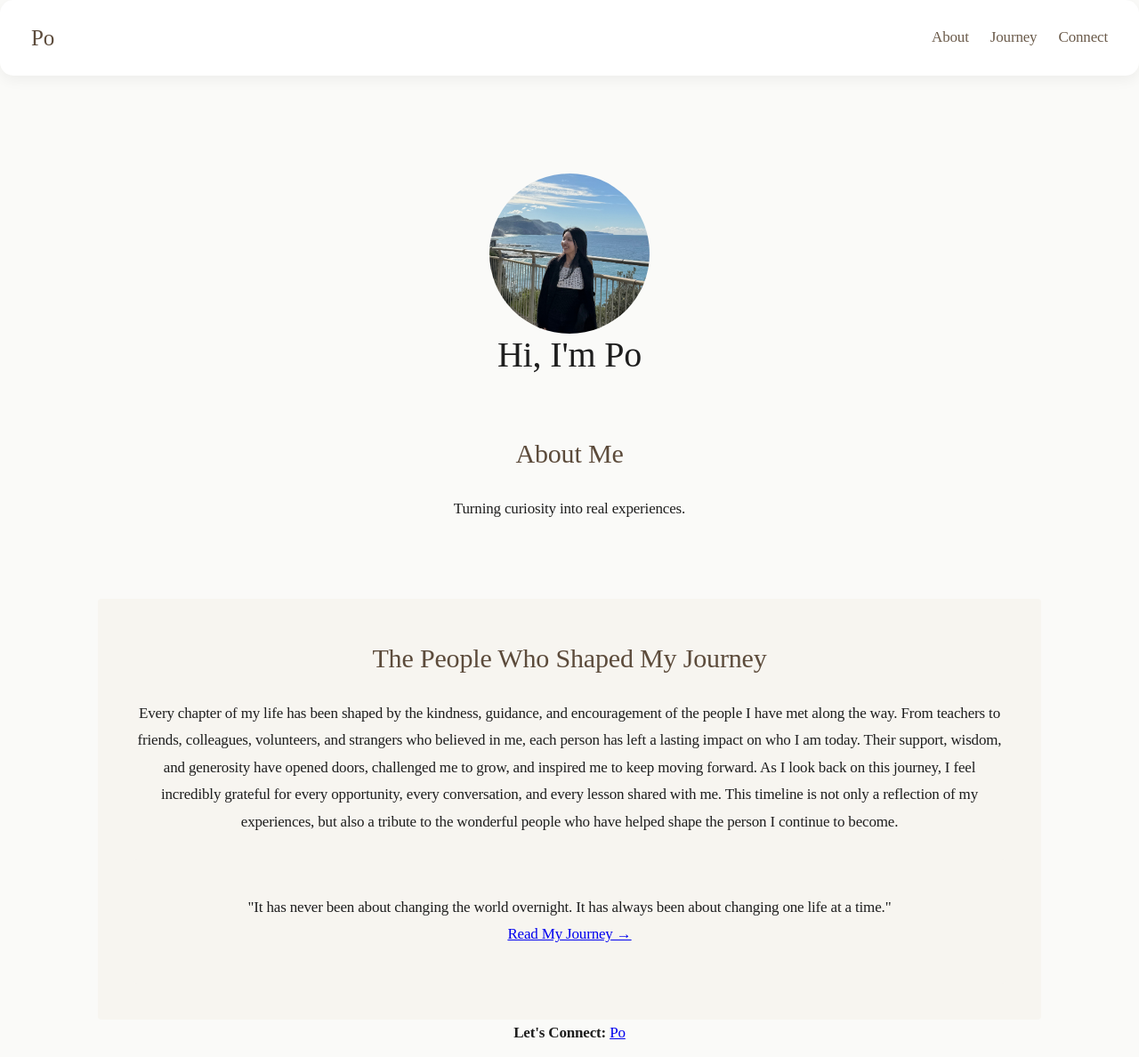
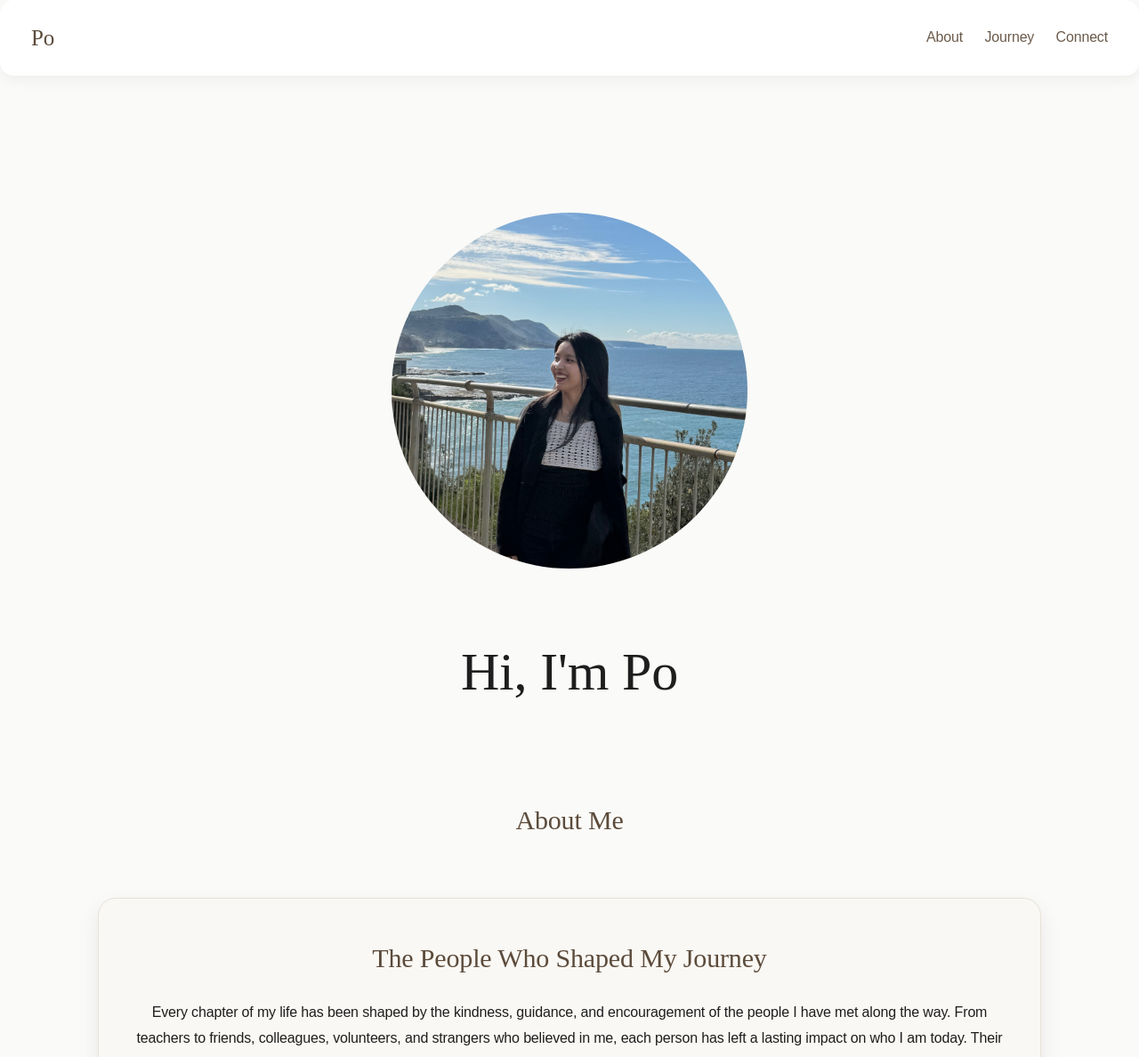
Before and after one commit to po-12365/thet-loon-po-portfolio, a Django app: page / in a window 1280 px wide. Shown: the top 1188 px of the page at 89% size. Run offline with Django 5.2, Linux system fonts and the light colour scheme.

Commit message:
updated homepage profile size and layout

```diff
--- a/portfolio/templates/portfolio/home.html
+++ b/portfolio/templates/portfolio/home.html
@@ -57,7 +57,7 @@
 
     font-family:"Instrument Serif", serif;
 
-    font-size:40px;
+    font-size:60px;
 
     font-weight:400;
 
@@ -79,21 +79,22 @@ h2 {
         .section {
             margin-top: 30px;
         }
-
-  .card {
-    background: #FAF8F4;
-    padding: 25px;
-    border-radius: 20px;
-    margin-top: 25px;
-    border: 1px solid #E8E2D8;
-    box-shadow: 0 10px 25px rgba(0,0,0,0.08);
-    transition: 0.3s ease;
+.card {
+    background:#FAF8F4;
+    padding:40px;
+    border-radius:20px;
+    margin-top:30px;
+    border:1px solid #E8E2D8;
+    box-shadow:0 10px 25px rgba(0,0,0,0.08);
+    text-align:center;
 }
 
 .card:hover {
     transform: translateY(-8px);
     box-shadow: 0 20px 40px rgba(0,0,0,0.12);
 }
+
+
 
 .hero {
 
@@ -113,13 +114,11 @@ h2 {
 
 .hero img {
 
-    width:180px;
-
-    height:180px;
-
+    width:400px;
+    height:400px;
     object-fit:cover;
-
     border-radius:50%;
+    margin-bottom:80px;
 
 }
 
@@ -182,24 +181,6 @@ footer {
     margin-bottom: 15px;
 }
 
-.card {
-
-    background:#F7F5F0;
-
-    padding:40px;
-
-    border-radius:4px;
-
-    border:none;
-
-    box-shadow:none;
-
-}
-
-.card:hover img {
-    transform: scale(1.03);
-    transition: 0.3s ease;
-}
 
 .phone-img {
     width: 220px;
@@ -217,12 +198,12 @@ footer {
 
 
 .travel-image{
-    width:100%;
-    max-width:700px;
+    width:300px;
+    height:350px;
+    object-fit:cover;
     display:block;
-    margin:0 auto 30px;
-    border-radius:20px;
-    box-shadow:0 15px 35px rgba(0,0,0,.15);
+    margin:0 auto 15px;
+    border-radius:15px;
 }
 
 
@@ -311,98 +292,24 @@ html{
     scroll-behavior:smooth;
 }
 
-body{
-
-    background:#FAFAF8;
-
-    color:#1E1E1E;
-
-    font-family:"Instrument Serif", serif;
-
-    font-size:17px;
-
-    line-height:1.8;
-
-    letter-spacing:-0.01em;
-
+.card {
+    text-align:center;
 }
 
-<section class="journey-wall">
-
-    <div class="timeline-line"></div>
+.section {
+    margin-top: 60px;
+}
 
 
-    <article class="gallery-item left">
-
-        <div class="year">
-            2018
-        </div>
+.section {
+    margin-top:60px;
+    text-align:center;
+}
 
 
-        <div class="photo-card">
-            <img src="">
-        </div>
-
-
-        <div class="story-card">
-            <h3>Vietnam 🇻🇳</h3>
-            <p>
-            Volunteered teaching children...
-            </p>
-        </div>
-
-    </article>
-
-
-
-    <article class="gallery-item right">
-
-        <div class="year">
-            2019
-        </div>
-
-
-        <div class="photo-card">
-            <img src="">
-        </div>
-
-
-        <div class="story-card">
-            <h3>Petroleum Engineering</h3>
-            <p>
-            Studied in a male dominated field...
-            </p>
-        </div>
-
-    </article>
-
-
-</section>
-
-journeys = [
-
-{
-"year":"2018",
-"age":"18",
-"title":"Vietnam 🇻🇳",
-"image":"images/vietnam.jpg",
-"story":
-"Volunteered teaching children in Vietnam...",
-"position":"left"
-},
-
-
-{
-"year":"2021",
-"age":"21",
-"title":"Australia 🇦🇺",
-"image":"images/australia.jpg",
-"story":
-"Started a new life in Australia...",
-"position":"right"
+.section .card {
+    text-align: center;
 }
-
-]
 
 </style>
 
@@ -432,14 +339,14 @@ journeys = [
          width="200"
          alt="Po">
 
-    <h1>Hi, I'm Po </h1>
+   <h1>Hi, I'm Po </h1>
+
+</div> <!-- close hero -->
 
 <div class="section" id="about">
 
     <h2>About Me</h2>
 
-    <p>
-   Turning curiosity into real experiences.
 
    </div>
 
@@ -451,7 +358,7 @@ journeys = [
 
 
 
-        <h3><h2>The People Who Shaped My Journey</h2></h3>
+        <h2>The People Who Shaped My Journey</h2>
 
         <p>
        Every chapter of my life has been shaped by the kindness, guidance, and encouragement of the people I have met along the way.
@@ -461,6 +368,7 @@ From teachers to friends, colleagues, volunteers, and strangers who believed in
 As I look back on this journey, I feel incredibly grateful for every opportunity, every conversation, and every lesson shared with me. This timeline is not only a reflection of my experiences, but also a tribute to the wonderful people who have helped shape the person I continue to become.
         </p>
 
+    </div>
 
     <div class="card">
 
@@ -476,12 +384,8 @@ changing one life at a time."
 <a href="{% url 'journey' %}">Read My Journey →</a>
 
 
-
     </div>
 
-
-
-</div>
 
           <p>
         <strong>Let's Connect:</strong>
@@ -595,23 +499,8 @@ the places that have inspired me along the way.
 </div>
 
 
-    <div class="section">
 
 
-
-    <div class="card">
-
-
-        <p>
-        As I prepare for my graduate journey, I look forward to continuing to learn, connect with others, and explore new opportunities along the way.
-        </p>
-
-    </div>
-
-</div>
-
-
-</div>
 
 <footer>
 
```
